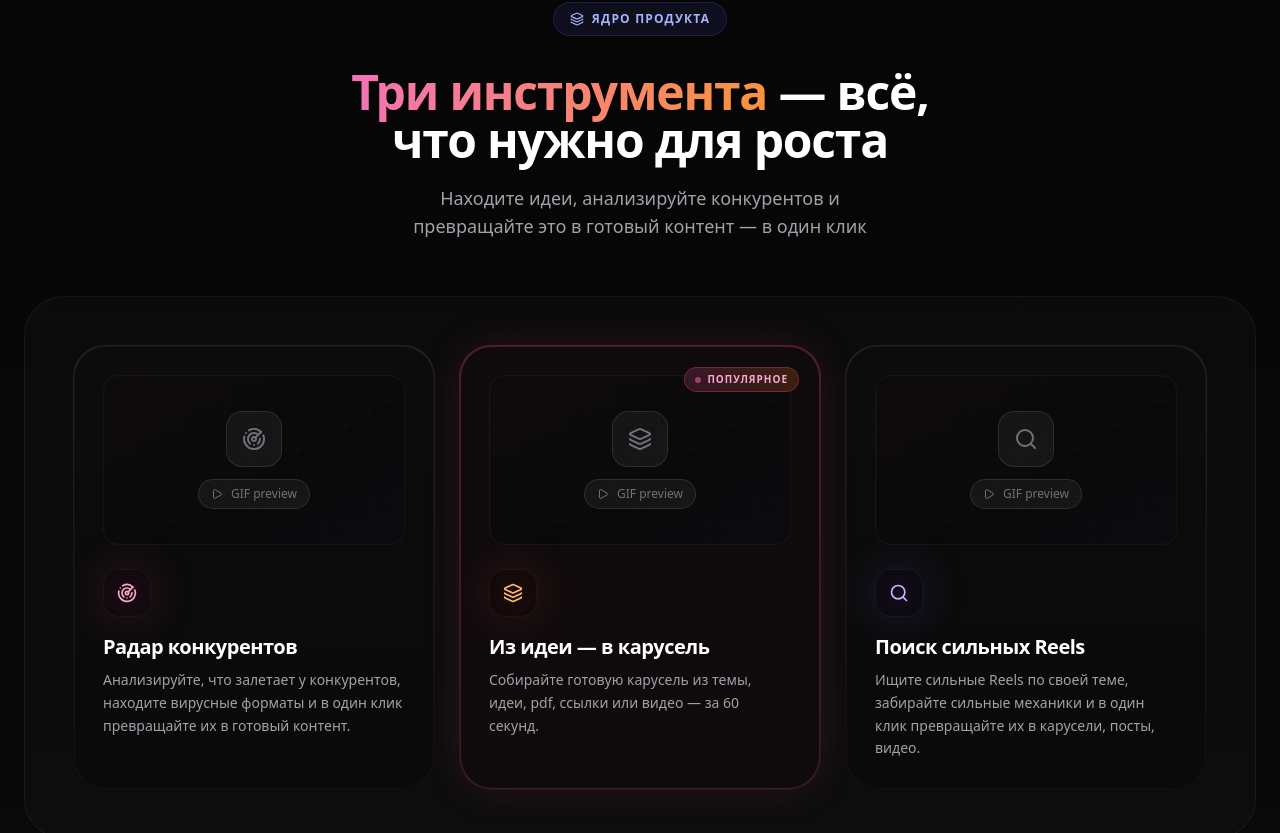
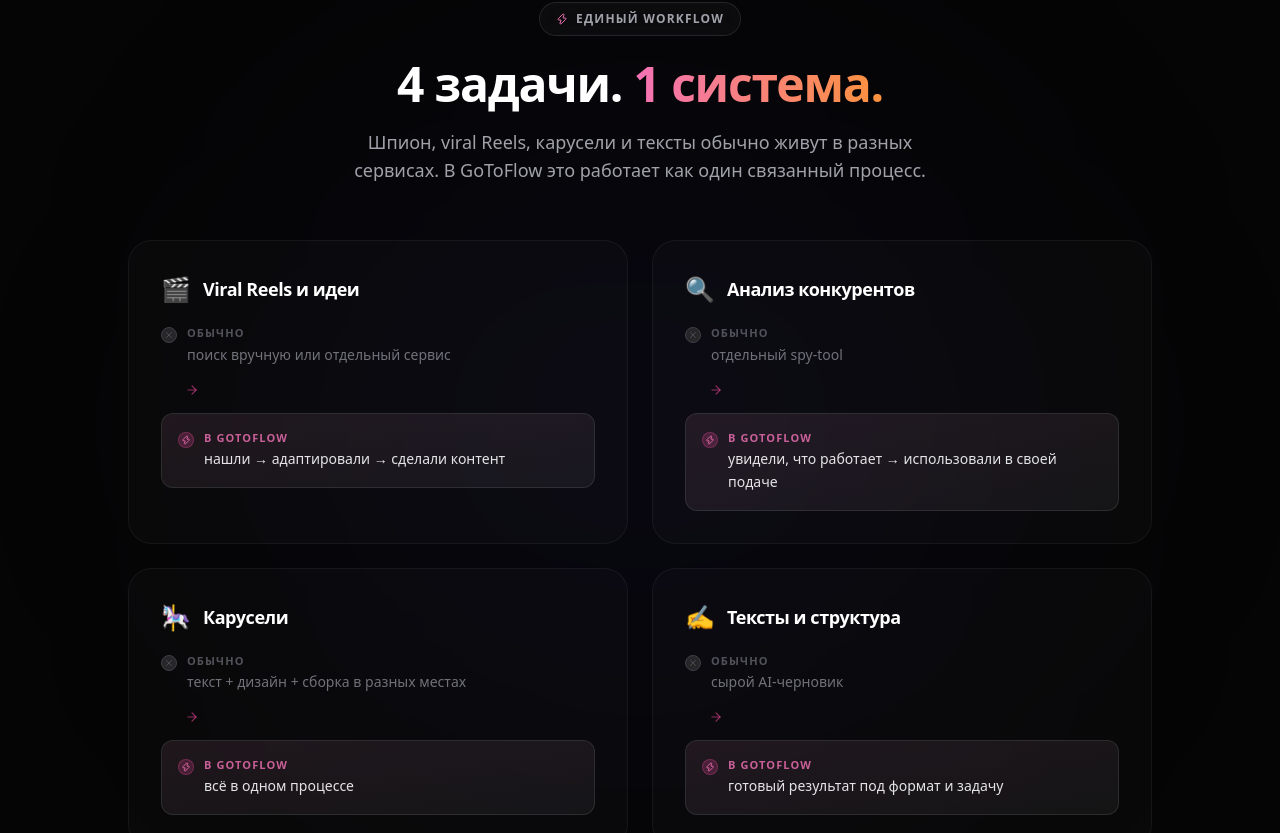
Before and after one commit to matteimikeska49-bot/gtf, a React (Vite) app: page / in a window 1280 px wide. Shown: the part 3760-4593 px from the top of the page. Built offline with nearby package versions, Linux system fonts and the light colour scheme.

Commit message:
feat: UnifiedSystem — '4 задачи. 1 система.' block after ProblemSection

```diff
--- a/src/App.jsx
+++ b/src/App.jsx
@@ -4,6 +4,7 @@ import { Header } from './components/Header';
 import { HeroSection } from './components/HeroSection';
 import { ShowcaseSlider } from './components/ShowcaseSlider';
 import { ProblemSection } from './components/ProblemSection';
+import { UnifiedSystem } from './components/UnifiedSystem';
 import { ToolsSection } from './components/ToolsSection';
 import { HowItWorksSection } from './components/HowItWorksSection';
 import { DifferentiationSection } from './components/DifferentiationSection';
@@ -20,6 +21,7 @@ function App() {
       <HeroSection lang={lang} />
       <ShowcaseSlider />
       <ProblemSection />
+      <UnifiedSystem />
       <ToolsSection />
       <HowItWorksSection />
       <DifferentiationSection />
--- /dev/null
+++ b/src/components/UnifiedSystem.jsx
@@ -0,0 +1,122 @@
+import React from 'react';
+import { motion } from 'framer-motion';
+import { X, ArrowRight, Zap } from 'lucide-react';
+
+const cards = [
+  {
+    title: 'Viral Reels и идеи',
+    icon: '🎬',
+    problem: 'поиск вручную или отдельный сервис',
+    solution: 'нашли → адаптировали → сделали контент',
+  },
+  {
+    title: 'Анализ конкурентов',
+    icon: '🔍',
+    problem: 'отдельный spy-tool',
+    solution: 'увидели, что работает → использовали в своей подаче',
+  },
+  {
+    title: 'Карусели',
+    icon: '🎠',
+    problem: 'текст + дизайн + сборка в разных местах',
+    solution: 'всё в одном процессе',
+  },
+  {
+    title: 'Тексты и структура',
+    icon: '✍️',
+    problem: 'сырой AI-черновик',
+    solution: 'готовый результат под формат и задачу',
+  },
+];
+
+const Card = ({ card, index }) => (
+  <motion.div
+    initial={{ opacity: 0, y: 32 }}
+    whileInView={{ opacity: 1, y: 0 }}
+    viewport={{ once: true }}
+    transition={{ duration: 0.6, delay: index * 0.1, ease: 'easeOut' }}
+    className="bg-white/[0.02] border border-white/[0.05] rounded-3xl p-6 lg:p-8 group hover:border-white/10 hover:bg-white/[0.03] transition-all duration-300"
+  >
+    {/* Заголовок карточки */}
+    <div className="flex items-center gap-3 mb-5">
+      <span className="text-2xl">{card.icon}</span>
+      <h3 className="text-lg font-bold text-white tracking-tight">{card.title}</h3>
+    </div>
+
+    {/* Старый подход */}
+    <div className="flex items-start gap-2.5 mb-4">
+      <div className="shrink-0 mt-0.5 w-4 h-4 rounded-full bg-zinc-800 border border-zinc-700 flex items-center justify-center">
+        <X className="w-2.5 h-2.5 text-zinc-600" />
+      </div>
+      <div>
+        <span className="text-[11px] uppercase tracking-widest font-bold text-zinc-600 block mb-0.5">
+          Обычно
+        </span>
+        <p className="text-sm text-zinc-500 leading-relaxed">{card.problem}</p>
+      </div>
+    </div>
+
+    {/* Стрелка-разделитель */}
+    <div className="flex items-center gap-2 mb-4 pl-6">
+      <ArrowRight className="w-3.5 h-3.5 text-pink-500/60" />
+    </div>
+
+    {/* Новый подход — выделенный блок */}
+    <div className="bg-white/[0.05] border border-white/10 rounded-xl p-4 relative overflow-hidden">
+      {/* Лёгкий блик */}
+      <div className="absolute inset-0 bg-gradient-to-br from-pink-500/5 to-transparent pointer-events-none" />
+      <div className="flex items-start gap-2.5 relative z-10">
+        <div className="shrink-0 mt-0.5 w-4 h-4 rounded-full bg-pink-500/20 border border-pink-500/30 flex items-center justify-center">
+          <Zap className="w-2.5 h-2.5 text-pink-400" />
+        </div>
+        <div>
+          <span className="text-[11px] uppercase tracking-widest font-bold text-pink-400/80 block mb-0.5">
+            В GoToFlow
+          </span>
+          <p className="text-sm text-zinc-200 font-medium leading-relaxed">{card.solution}</p>
+        </div>
+      </div>
+    </div>
+  </motion.div>
+);
+
+export const UnifiedSystem = () => (
+  <section className="py-24 md:py-32 px-6 relative z-10 w-full overflow-hidden bg-[#050505]">
+
+    {/* Фоновый ambient */}
+    <div className="absolute top-1/2 left-1/2 -translate-x-1/2 -translate-y-1/2 w-[60%] h-[60%] bg-indigo-600/5 blur-[140px] rounded-full pointer-events-none" />
+
+    <div className="max-w-5xl mx-auto relative z-10">
+
+      {/* Заголовок */}
+      <motion.div
+        initial={{ opacity: 0, y: 32 }}
+        whileInView={{ opacity: 1, y: 0 }}
+        viewport={{ once: true }}
+        transition={{ duration: 0.7, ease: 'easeOut' }}
+        className="text-center mb-14"
+      >
+        {/* Бейдж */}
+        <div className="inline-flex items-center gap-2 px-4 py-2 rounded-full border border-white/10 bg-white/[0.03] text-zinc-400 text-xs tracking-widest uppercase font-bold mb-6 backdrop-blur-md">
+          <Zap className="w-3 h-3 text-pink-400" />
+          <span>Единый workflow</span>
+        </div>
+
+        <h2 className="text-3xl md:text-4xl lg:text-5xl font-bold text-white tracking-tight mb-5">
+          4 задачи.{' '}
+          <span className="text-gradient-brand">1 система.</span>
+        </h2>
+        <p className="text-base md:text-lg text-zinc-400 max-w-2xl mx-auto leading-relaxed font-medium text-balance">
+          Шпион, viral Reels, карусели и тексты обычно живут в разных сервисах. В GoToFlow это работает как один связанный процесс.
+        </p>
+      </motion.div>
+
+      {/* Сетка карточек */}
+      <div className="grid grid-cols-1 md:grid-cols-2 gap-6">
+        {cards.map((card, i) => (
+          <Card key={card.title} card={card} index={i} />
+        ))}
+      </div>
+    </div>
+  </section>
+);
```
